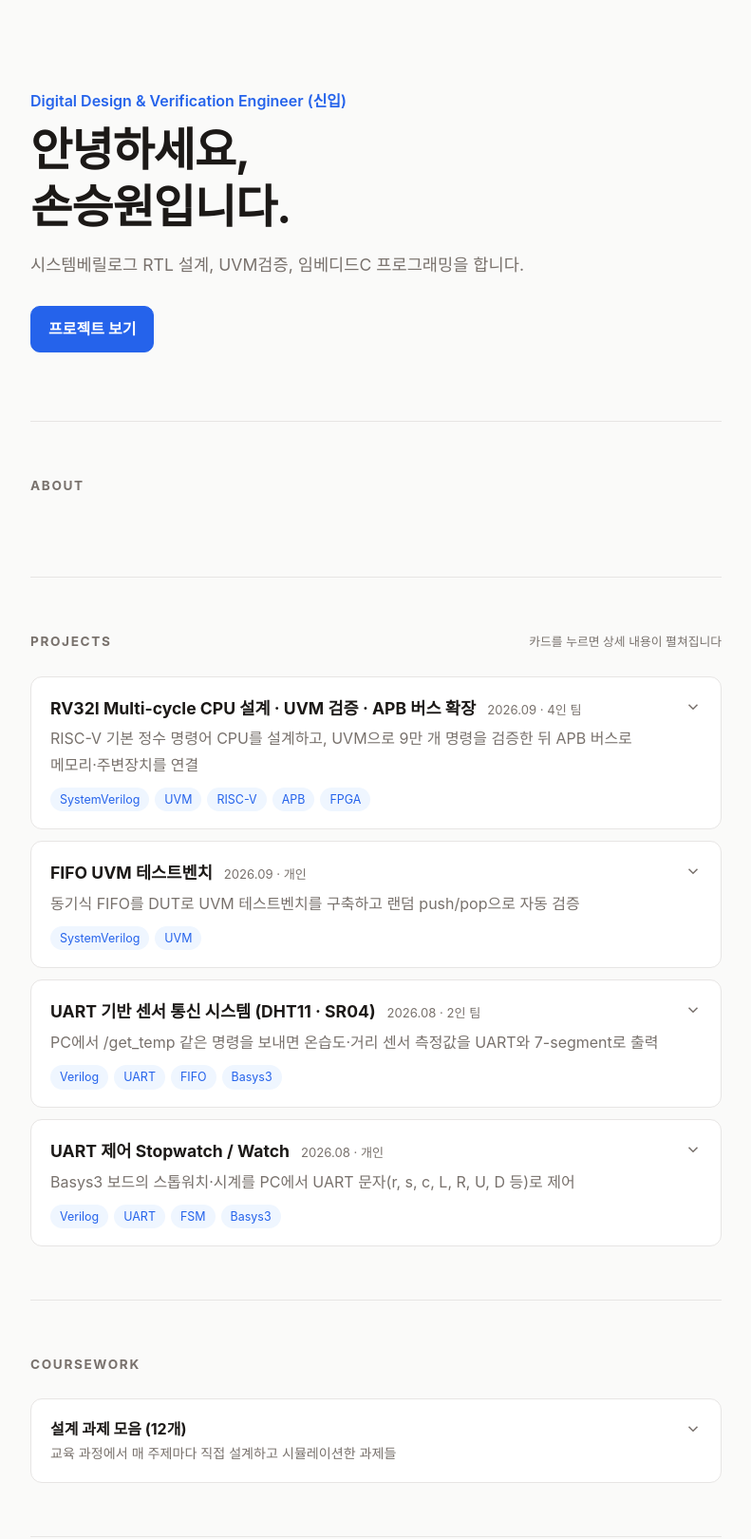
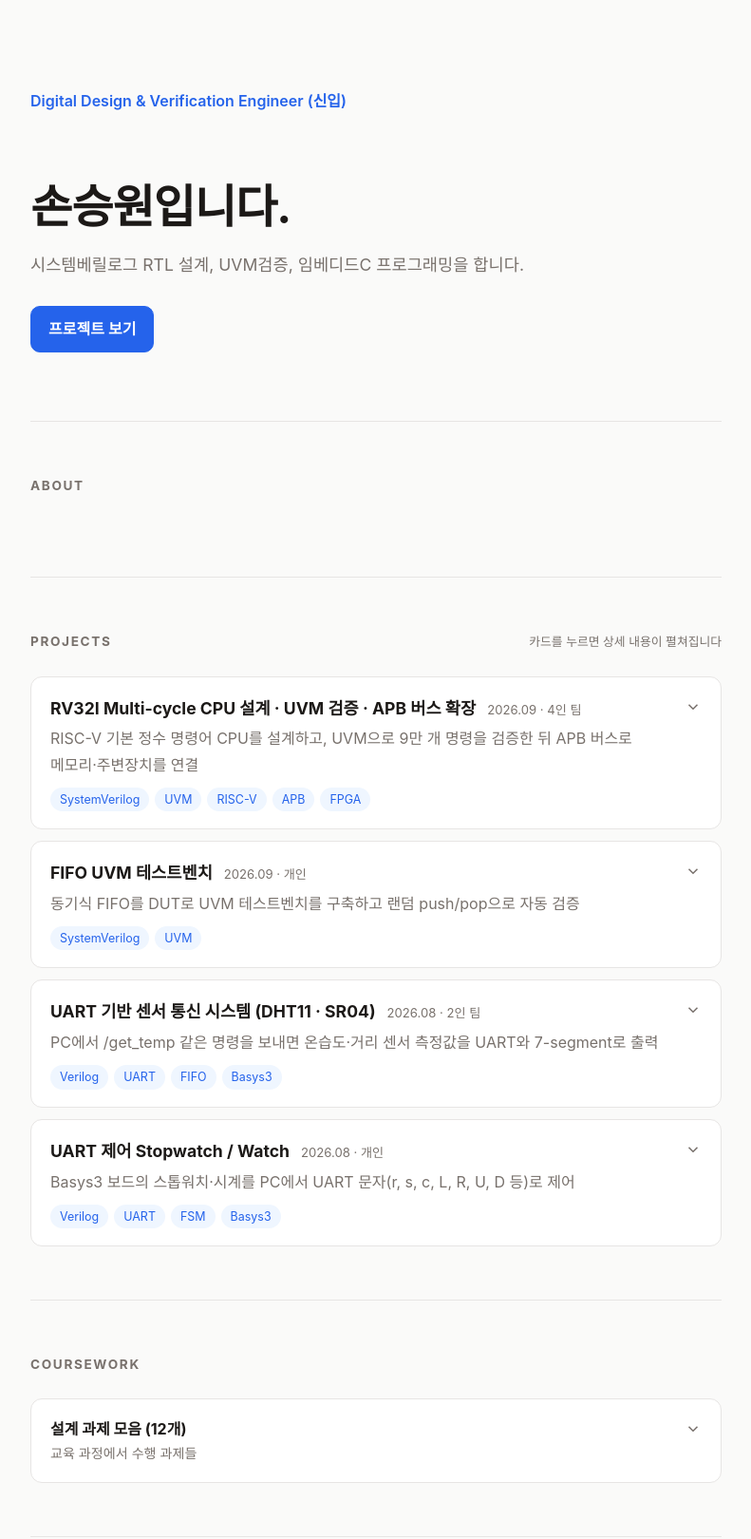
Before and after one commit to eugeneson3/eugeneson3.github.io, an Astro site: page / in a window 1280 px wide. Shown: the part 60-1680 px from the top of the page at 95% size, without its empty margins (244-1035 px from the left). Built offline with nearby package versions, Linux system fonts and the light colour scheme; Astro itself is replaced by a stand-in of ours; a web font is replaced by a local one.

Commit message:
Modify greeting and coursework description text
Updated greeting and description text in index.astro.

```diff
--- a/src/pages/index.astro
+++ b/src/pages/index.astro
@@ -12,7 +12,7 @@ import { profile, skills, projects, coursework, experience, certs } from '../dat
     <div class="container">
       <section class="hero">
         <p class="eyebrow">{profile.role}</p>
-        <h1>안녕하세요,<br />{profile.name}입니다.</h1>
+        <h1><br />{profile.name}입니다.</h1>
         <p class="tagline">{profile.tagline}</p>
         <div class="cta">
           <a class="btn primary" href="#projects">프로젝트 보기</a>
@@ -55,7 +55,7 @@ import { profile, skills, projects, coursework, experience, certs } from '../dat
           <summary>
             <div>
               <strong>설계 과제 모음 ({coursework.length}개)</strong>
-              <div class="meta">교육 과정에서 매 주제마다 직접 설계하고 시뮬레이션한 과제들</div>
+              <div class="meta">교육 과정에서 수행 과제들</div>
             </div>
             <Chevron />
           </summary>
```
